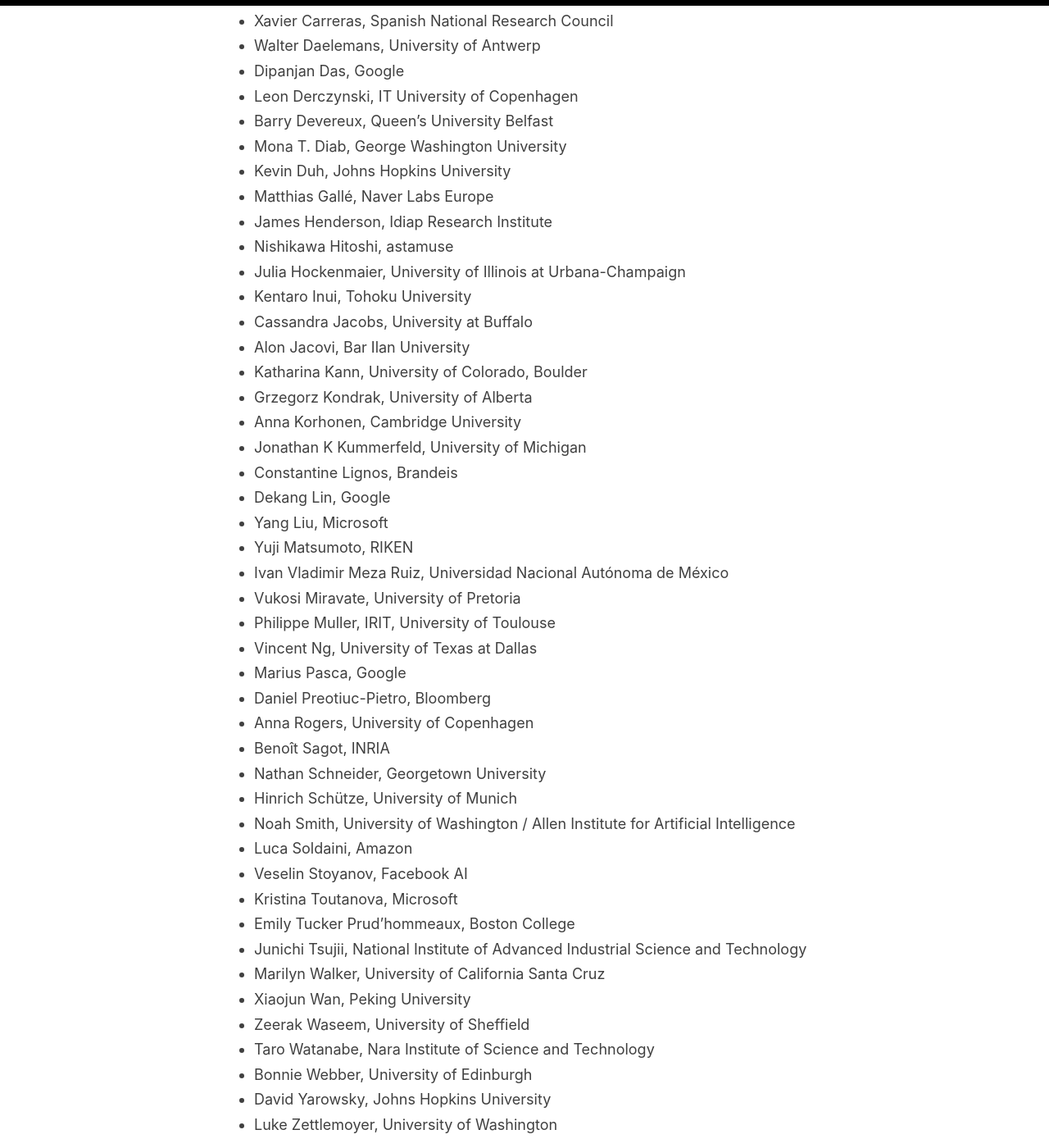
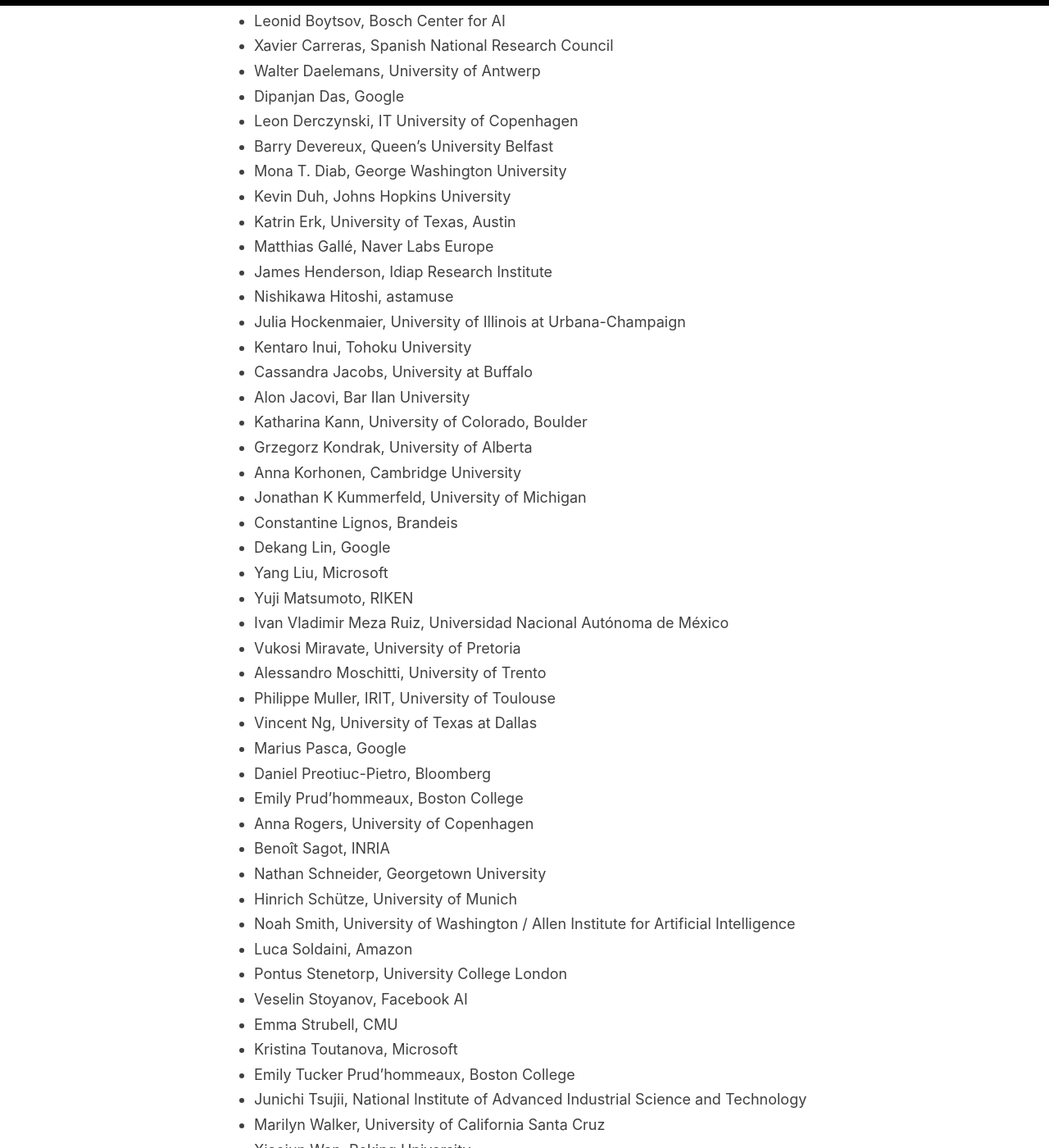
Before and after one commit to amitmerchant1990/reverie, a Jekyll site: the page built from people.md, in a window 1280 px wide and 1400 px high, scrolled down 1230 px. Shown: the whole window at 82% size. Built offline with Jekyll 4.4.1, drawn with Linux system fonts in a browser that asks for light colours; some of the changed text lies outside the part shown.

Commit message:
Update people.md

```diff
--- a/people.md
+++ b/people.md
@@ -33,6 +33,7 @@
 * Nikolaos Aletras, University of Sheffield
 * Malihe Alikhani, University of Pittsburgh
 * Isabelle Augenstein, University of Copenhagen
+* Timothy Baldwin, The University of Melbourne
 * Miguel Ballesteros, Amazon
 * Luciana Benotti, University of Cordoba
 * Steven Bethard, University of Arizona
@@ -45,6 +46,7 @@
 * Barry Devereux, Queen's University Belfast
 * Mona T. Diab, George Washington University
 * Kevin Duh, Johns Hopkins University
+* Katrin Erk, University of Texas, Austin
 * Matthias Gallé, Naver Labs Europe
 * James Henderson, Idiap Research Institute
 * Nishikawa Hitoshi, astamuse
@@ -62,17 +64,21 @@
 * Yuji Matsumoto, RIKEN
 * Ivan Vladimir Meza Ruiz, Universidad Nacional Autónoma de México
 * Vukosi Miravate, University of Pretoria
+* Alessandro Moschitti, University of Trento
 * Philippe Muller, IRIT, University of Toulouse
 * Vincent Ng, University of Texas at Dallas
 * Marius Pasca, Google
 * Daniel Preotiuc-Pietro, Bloomberg
+* Emily Prud'hommeaux, Boston College
 * Anna Rogers, University of Copenhagen
 * Benoît Sagot, INRIA
 * Nathan Schneider, Georgetown University
 * Hinrich Schütze, University of Munich
 * Noah Smith, University of Washington / Allen Institute for Artificial Intelligence
 * Luca Soldaini, Amazon
+* Pontus Stenetorp, University College London
 * Veselin Stoyanov, Facebook AI
+* Emma Strubell, CMU
 * Kristina Toutanova, Microsoft
 * Emily Tucker Prud'hommeaux, Boston College
 * Junichi Tsujii, National Institute of Advanced Industrial Science and Technology
```
